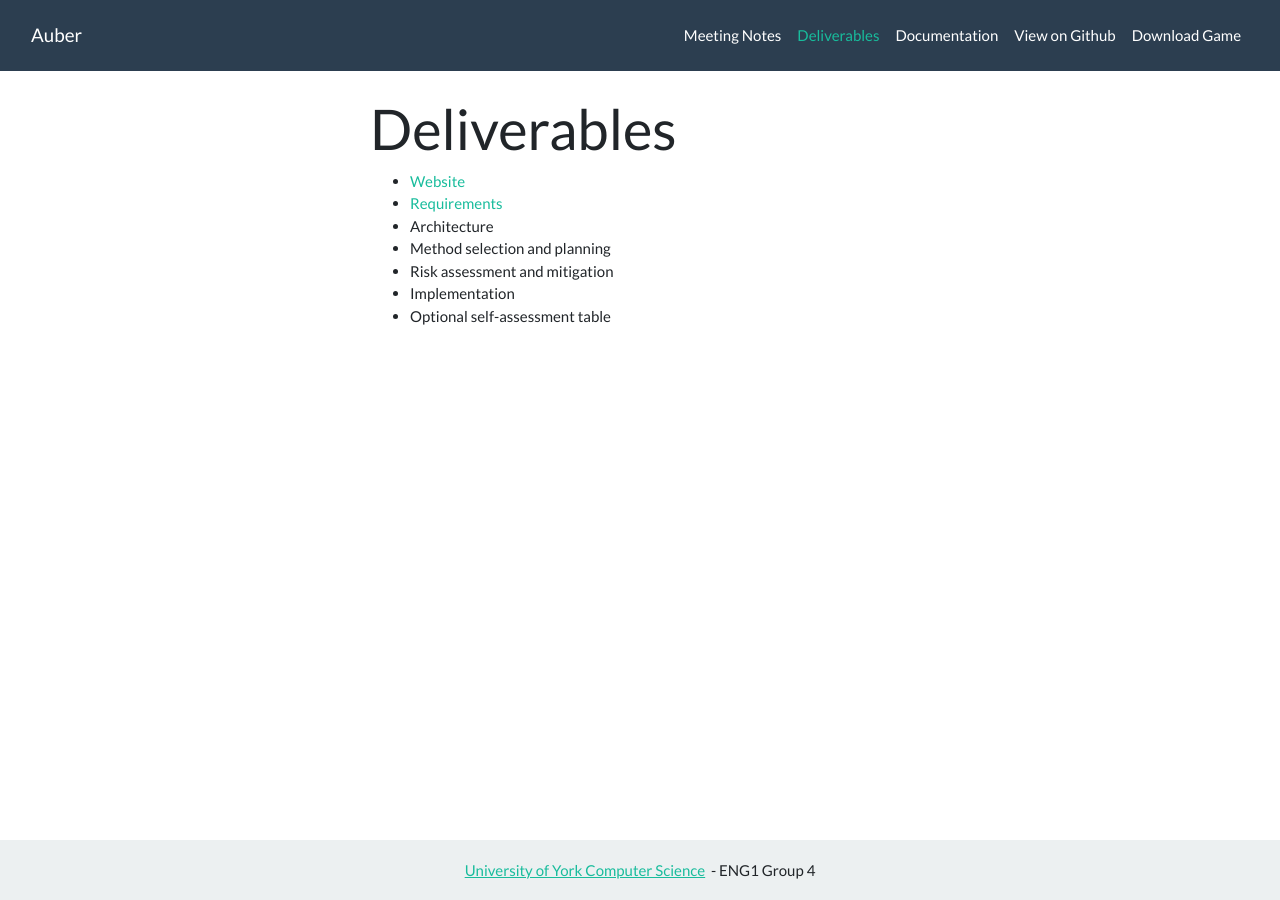
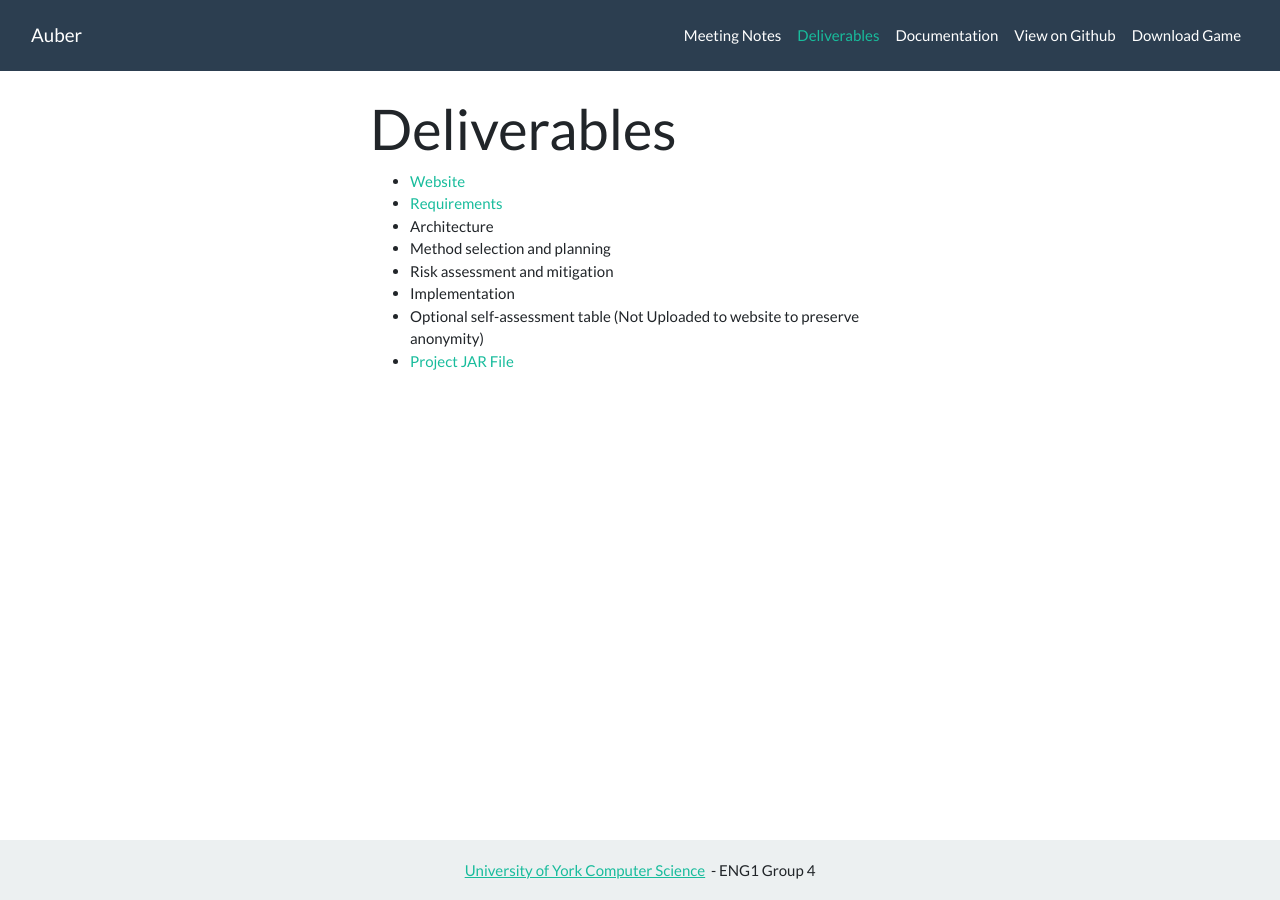
Before and after one commit to ENG1-Eclipse/website2, a Jekyll site: the page built from deliverables.html, in a window 1280 px wide. Built offline with Jekyll 4.4.1, drawn with Linux system fonts in a browser that asks for light colours; nearby versions of some CDN libraries.

Commit message:
Update Add Jar

```diff
--- a/_data/deliverables.yml
+++ b/_data/deliverables.yml
@@ -12,4 +12,7 @@
 
 - name: Implementation
 
-- name: Optional self-assessment table
+- name: Optional self-assessment table (Not Uploaded to website to preserve anonymity)
+
+- name: Project JAR File
+  file: "/assets/ENG1-Group4-Auber.jar"
--- a/_data/navigation.yml
+++ b/_data/navigation.yml
@@ -8,4 +8,4 @@
   url: https://github.com/ENG1-Group4/Auber
   external: true
 - title: Download Game
-  url:
+  url: /assets/ENG1-Group4-Auber.jar
--- a/index.html
+++ b/index.html
@@ -7,7 +7,7 @@
     <h1 class="display-4">{{ site.title }}</h1>
     <p class="lead">A fun space game based upon written for a Computer Science Project at the University of York.</p>
     <p class="text-right">
-      <a href="" class="btn btn-primary">Download Game</a>
+      <a href="/assets/ENG1-Group4-Auber.jar" class="btn btn-primary">Download Game</a>
       <a href="https://github.com/ENG1-Group4/Auber" class="btn btn-primary">Download Source Code</a>
     </p>
 </div>
@@ -53,7 +53,7 @@
         </p>
       </div>
       <div class="card-footer text-right">
-        <a class="btn btn-primary stretched-link" href="{{ site.baseurl }}{% link deliverables.html %}">Documentation --></a>
+        <a class="btn btn-primary stretched-link" href="{{ site.baseurl }}/docs">Documentation --></a>
       </div>
     </div>
   </div>
```
Also changed, not shown: _meetings/2020-11-26-Integrating.md (added, +16 -0 lines), _meetings/2020-11-26.md (deleted, +0 -16 lines), _meetings/2020-11-19-final.md (renamed from _meetings/2020-11-19-Integrating.md), 1 other file.
